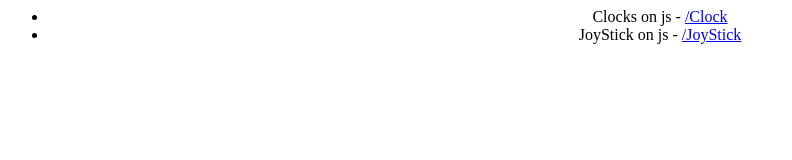
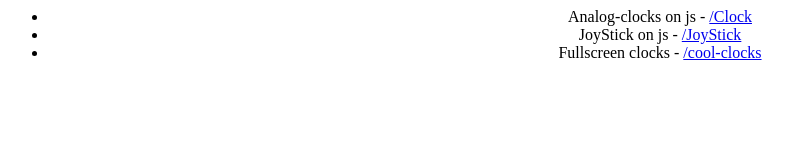
Before and after one commit to mrKuznetsov698/mrKuznetsov698.github.io, a plain HTML site: page index.html in a window 1280 px wide. Shown: the whole page, without its empty margins (0-792 px from the left). Drawn offline with Linux system fonts and the light colour scheme.

Commit message:
add cool-clocks

```diff
--- a/index.html
+++ b/index.html
@@ -7,8 +7,9 @@
 <body>
     <center>
         <ul>
-            <li>Clocks on js - <a href="/Clock">/Clock</a></li>
+            <li>Analog-clocks on js - <a href="/Clock">/Clock</a></li>
             <li>JoyStick on js - <a href="/JoyStick">/JoyStick</a></li>
+            <li>Fullscreen clocks - <a href="/cool-clocks">/cool-clocks</a></li>
         </ul>
     </center>
 </body>
```
